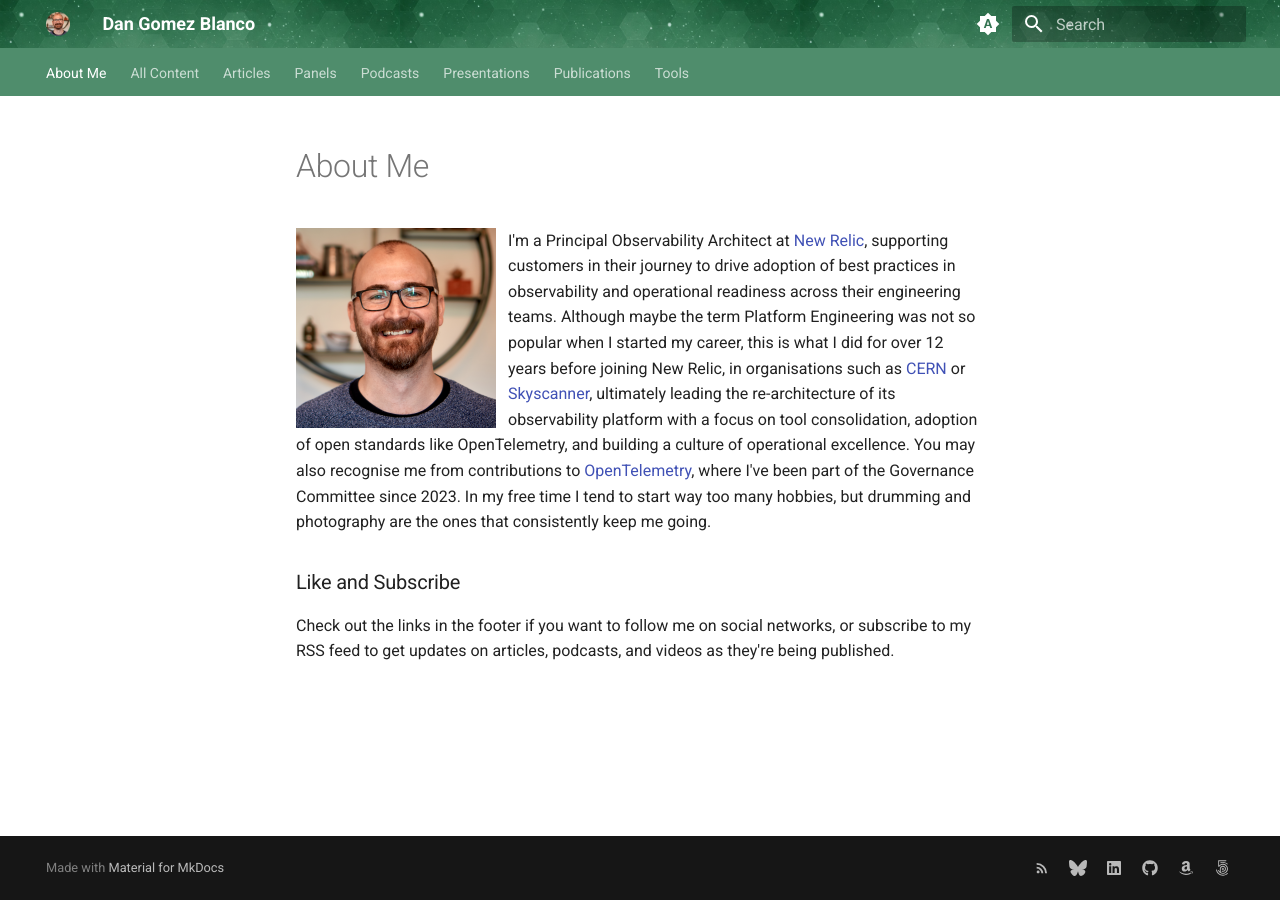
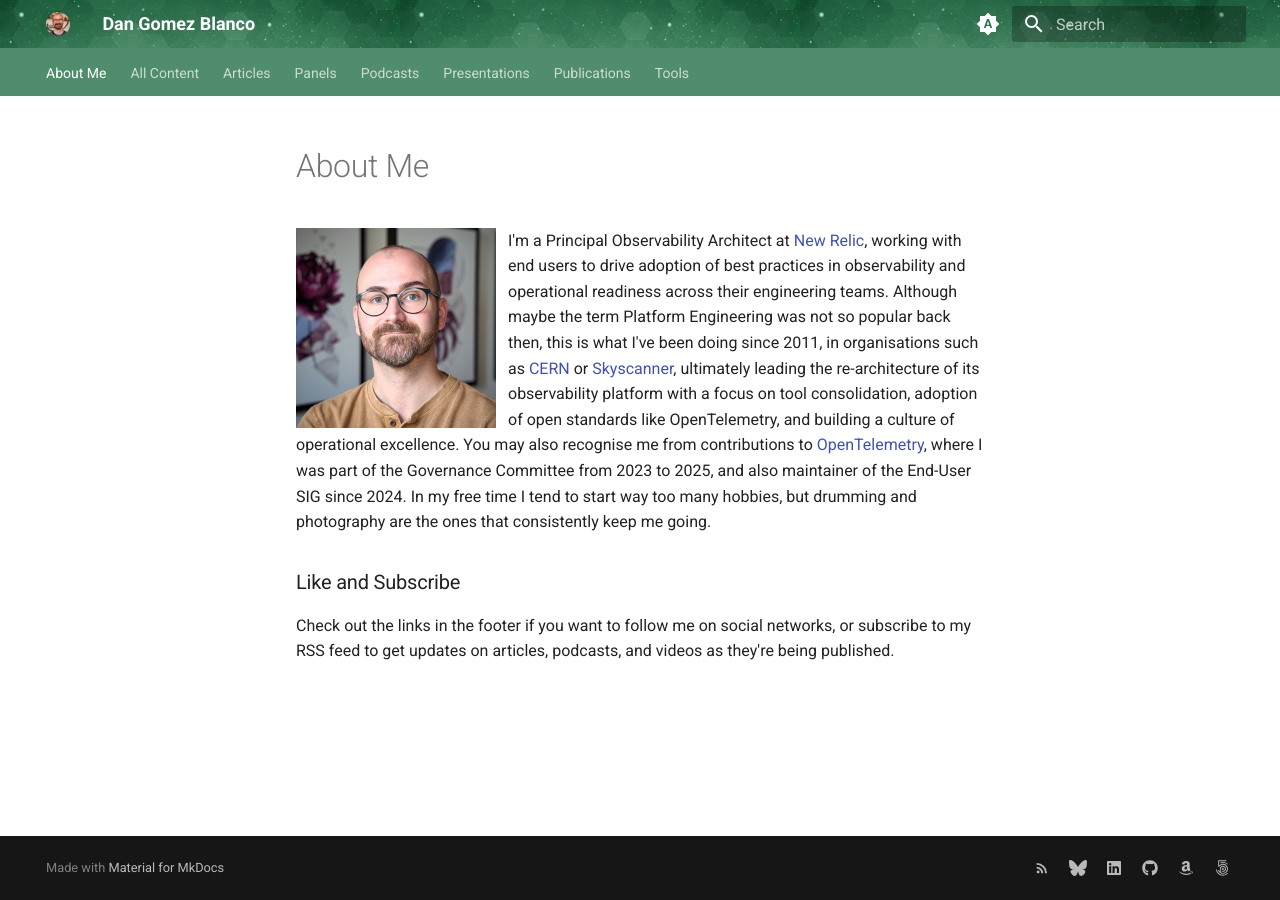
Before and after one commit to danielgblanco/danielgblanco.github.io, an MkDocs documentation site: the page built from docs/index.md, in a window 1280 px wide. Built offline with MkDocs 1.6.1 and Material for MkDocs 9.7.7, drawn with Linux system fonts in a browser that asks for light colours.

Commit message:
Update bio (#32)

```diff
--- a/docs/index.md
+++ b/docs/index.md
@@ -12,18 +12,12 @@
 
 # About Me
 
-<img src="/assets/img/profile_800x800.png" style="float: left; width: 200px; margin-right: 12px"/>
+<img src="/assets/img/profile_800x800.jpg" style="float: left; width: 200px; margin-right: 12px"/>
 
-I'm a Principal Observability Architect at [New Relic](https://newrelic.com/), supporting customers in their
-journey to drive adoption of best practices in observability and operational readiness across their engineering teams.
-Although maybe the term Platform Engineering was not so popular when I started my career, this is what I did for over 12
-years before joining New Relic, in organisations such as [CERN](https://cern.ch/) or
-[Skyscanner](https://www.skyscanner.net/), ultimately leading the re-architecture of its observability platform with
-a focus on tool consolidation, adoption of open standards like OpenTelemetry, and building a culture of operational
-excellence. You may also recognise me from contributions to [OpenTelemetry](https://opentelemetry.io/), where I've been
-part of the Governance Committee since 2023. In my free time I tend to start way too many hobbies, but drumming and
-photography are the ones that consistently keep me going.
+I'm a Principal Observability Architect at [New Relic](https://newrelic.com/), working with end users to drive adoption of best practices in observability and operational readiness across their engineering teams.
+Although maybe the term Platform Engineering was not so popular back then, this is what I've been doing since 2011, in organisations such as [CERN](https://cern.ch/) or [Skyscanner](https://www.skyscanner.net/), ultimately leading the re-architecture of its observability platform with a focus on tool consolidation, adoption of open standards like OpenTelemetry, and building a culture of operational excellence.
+You may also recognise me from contributions to [OpenTelemetry](https://opentelemetry.io/), where I was part of the Governance Committee from 2023 to 2025, and also maintainer of the End-User SIG since 2024.
+In my free time I tend to start way too many hobbies, but drumming and photography are the ones that consistently keep me going.
 
 ### Like and Subscribe
-Check out the links in the footer if you want to follow me on social networks, or subscribe to my RSS feed to get
-updates on articles, podcasts, and videos as they're being published.
+Check out the links in the footer if you want to follow me on social networks, or subscribe to my RSS feed to get updates on articles, podcasts, and videos as they're being published.
```
Also changed, not shown: docs/assets/img/profile_800x800.jpg (added), docs/assets/img/profile_800x800.png (deleted).
